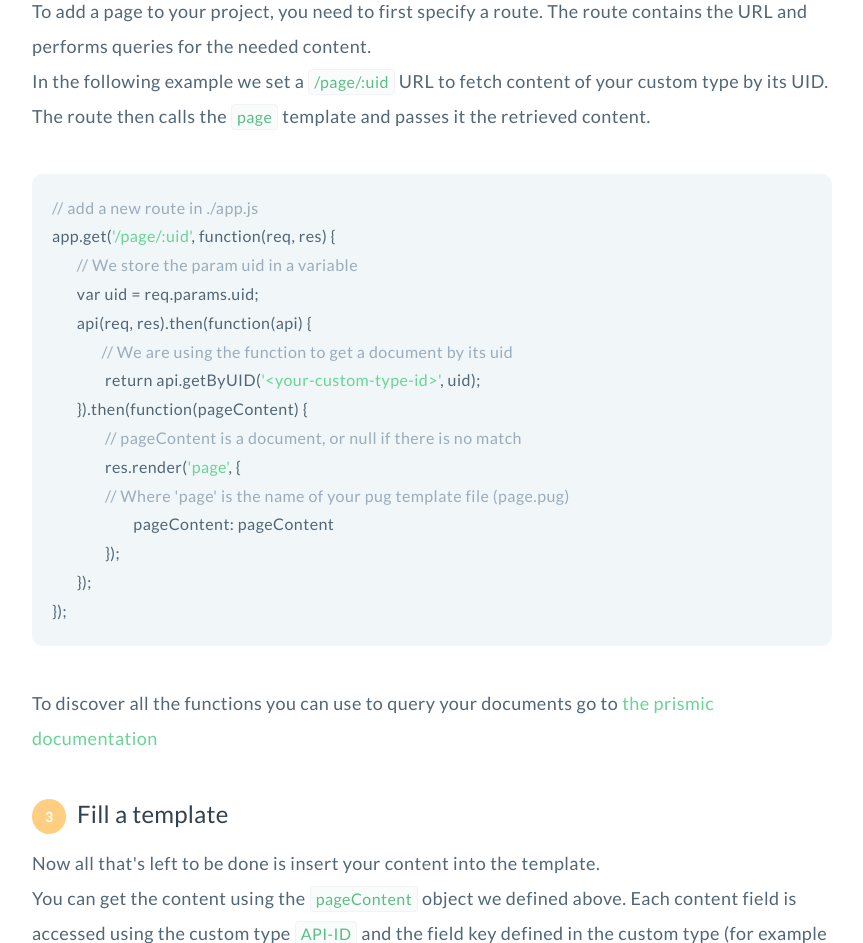
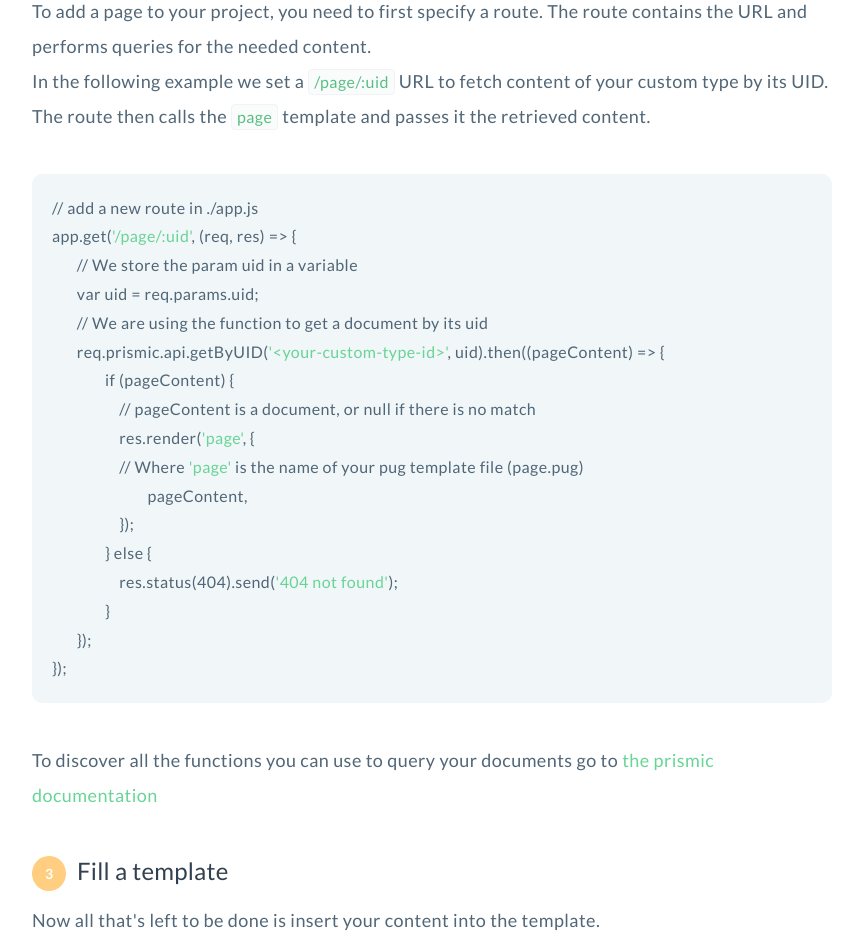
Before and after one commit to prismicio/nodejs-sdk, a Node server app: template views/help.pug in a window 1280 px wide. Shown: the part 1793-2736 px from the top of the page, without its empty margins (208-1071 px from the left). Run offline with Node 20, Linux system fonts and the light colour scheme; the template is opened without the code that fills it, so the values that code supplies are empty; some libraries are stand-ins or nearby versions.

Commit message:
get prismic api middleware + update help page according to that + add dev script with nodemon

```diff
--- a/app.js
+++ b/app.js
@@ -6,33 +6,28 @@ const app = require('./config');
 
 const PORT = app.get('port');
 
-function handleError(err, req, res) {
-  if (err.status === 404) {
-    res.status(404).send('404 not found');
-  } else {
-    res.status(500).send(`Error 500: ${err.message}`);
-  }
-}
-
 app.listen(PORT, () => {
   Onboarding.trigger();
-  process.stdout.write(`Point your browser to: http://localhost: ${PORT}\n`);
+  process.stdout.write(`Point your browser to: http://localhost:${PORT}\n`);
 });
 
 /*
  * Initialize prismic context and api
  */
-function fetchApi(req, res) {
-  // So we can use this information in the views
-  res.locals.ctx = { // eslint-disable-line no-param-reassign
-    endpoint: PrismicConfig.apiEndpoint,
-    linkResolver: PrismicConfig.linkResolver,
-  };
-  return Prismic.api(PrismicConfig.apiEndpoint, {
-    accessToken: PrismicConfig.accessToken,
-    req,
+app.use((req, res, next) => {
+  Prismic.api(PrismicConfig.apiEndpoint, { accessToken: PrismicConfig.accessToken, req })
+  .then((api) => {
+    req.prismic = { api };
+    res.locals.ctx = {
+      endpoint: PrismicConfig.apiEndpoint,
+      linkResolver: PrismicConfig.linkResolver,
+    };
+    next();
+  }).catch((err) => {
+    const message = err.status === 404 ? 'There was a problem connecting to your API, please check your configuration file for errors.' : `Error 500: ${err.message}`;
+    res.status(err.status).send(message);
   });
-}
+});
 
 // INSERT YOUR ROUTES HERE
 
@@ -60,9 +55,5 @@ app.get('/help', (req, res) => {
  * Preconfigured prismic preview
  */
 app.get('/preview', (req, res) => {
-  fetchApi(req, res).then(api => (
-    Prismic.preview(api, PrismicConfig.linkResolver, req, res)
-  )).catch((err) => {
-    handleError(err, req, res);
-  });
+  Prismic.preview(req.prismic.api, PrismicConfig.linkResolver, req, res);
 });
--- a/views/help.pug
+++ b/views/help.pug
@@ -88,20 +88,23 @@ body
           code
             // Using NodeJS
             |// add a new route in ./app.js
-            |app.get('/page/:uid', function(req, res) {
+            |app.get('/page/:uid', (req, res) => {
             |        // We store the param uid in a variable
             |        var uid = req.params.uid;
-            |        api(req, res).then(function(api) {
-            |               // We are using the function to get a document by its uid
-            |                return api.getByUID('#{'<your-custom-type-id>'}', uid);
-            |        }).then(function(pageContent) {
-            |                // pageContent is a document, or null if there is no match
-            |                res.render('page', {
-            |                // Where 'page' is the name of your pug template file (page.pug)
-            |                        pageContent: pageContent
-            |                });
+            |        // We are using the function to get a document by its uid
+            |        req.prismic.api.getByUID('#{'<your-custom-type-id>'}', uid).then((pageContent) => {
+            |                if (pageContent) {
+            |                    // pageContent is a document, or null if there is no match
+            |                    res.render('page', {
+            |                    // Where 'page' is the name of your pug template file (page.pug)
+            |                            pageContent,
+            |                    });
+            |                } else {
+            |                    res.status(404).send('404 not found');
+            |                }
             |        });
             |});
+
       p
         |To discover all the functions you can use to query your documents go to&nbsp;
         a(href="https://prismic.io/docs/custom-types#query?lang=javascript" target="_blank") the prismic documentation
```
Also changed, not shown: package.json (+3 -6 lines).
